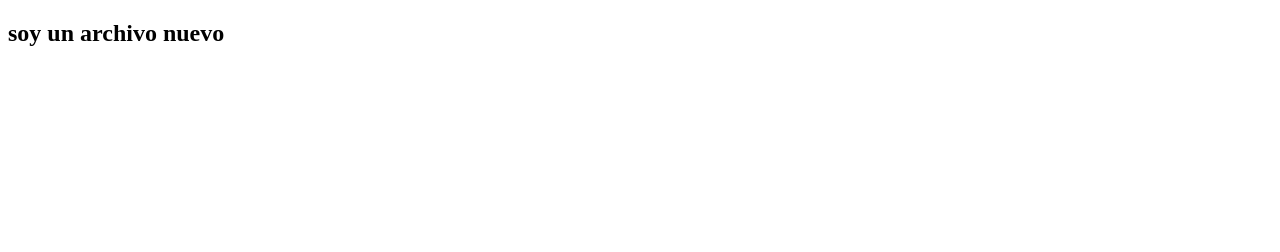
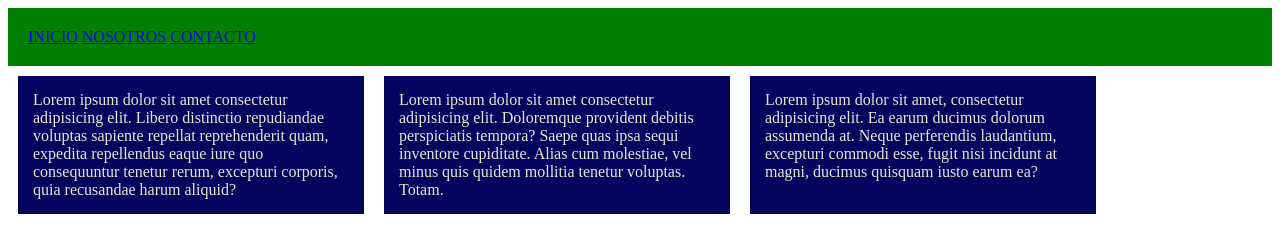
Before and after one commit to waltervilches/Aprendiendo-HTML, a plain HTML site: page secundario.html in a window 1280 px wide. Drawn offline with Linux system fonts and the light colour scheme.

Commit message:
subida 5

```diff
--- /dev/null
+++ b/CSS/columnas.css
@@ -0,0 +1,16 @@
+nav{
+    background-color: green;
+    padding: 20px;
+}
+.columna{
+    background-color: #03045E;
+    color: #e9e5d6;
+    padding: 15px;
+    width: 25%;
+    margin: 10px;
+
+}
+.contenedor-padre{
+    display: flex;
+
+}
--- /dev/null
+++ b/CSS/nav-enlace.css
@@ -0,0 +1,16 @@
+.nav-enlace{
+    display: inline-block;
+    background-color: green;
+    color: #fff;
+    padding: 10px 30px;
+    text-decoration: none;
+}
+.nav-enlace:hover{
+    background: mediumaquamarine;
+}
+nav{
+    background: darkorchid;
+    padding: 10px;
+    display: flex;
+    justify-content: space-around;
+}
--- a/secundario.html
+++ b/secundario.html
@@ -4,9 +4,18 @@
     <meta charset="UTF-8">
     <meta name="viewport" content="width=, initial-scale=1.0">
     <title>Document</title>
+    <link rel="stylesheet" href="CSS/columnas.css">
 </head>
 <body>
-    <h2>soy un archivo nuevo</h2>
-
+    <nav>
+        <a href="#">INICIO</a>
+        <a href="#">NOSOTROS</a>
+        <a href="#">CONTACTO</a>
+    </nav>
+    <section class="contenedor-padre">
+        <p class="columna">Lorem ipsum dolor sit amet consectetur adipisicing elit. Libero distinctio repudiandae voluptas sapiente repellat reprehenderit quam, expedita repellendus eaque iure quo consequuntur tenetur rerum, excepturi corporis, quia recusandae harum aliquid?</p>
+        <p class="columna">Lorem ipsum dolor sit amet consectetur adipisicing elit. Doloremque provident debitis perspiciatis tempora? Saepe quas ipsa sequi inventore cupiditate. Alias cum molestiae, vel minus quis quidem mollitia tenetur voluptas. Totam.</p>
+        <p class="columna">Lorem ipsum dolor sit amet, consectetur adipisicing elit. Ea earum ducimus dolorum assumenda at. Neque perferendis laudantium, excepturi commodi esse, fugit nisi incidunt at magni, ducimus quisquam iusto earum ea?</p>
+    </section>
 </body>
 </html>
```
Also changed, not shown: navbar.html (added, +17 -0 lines).
